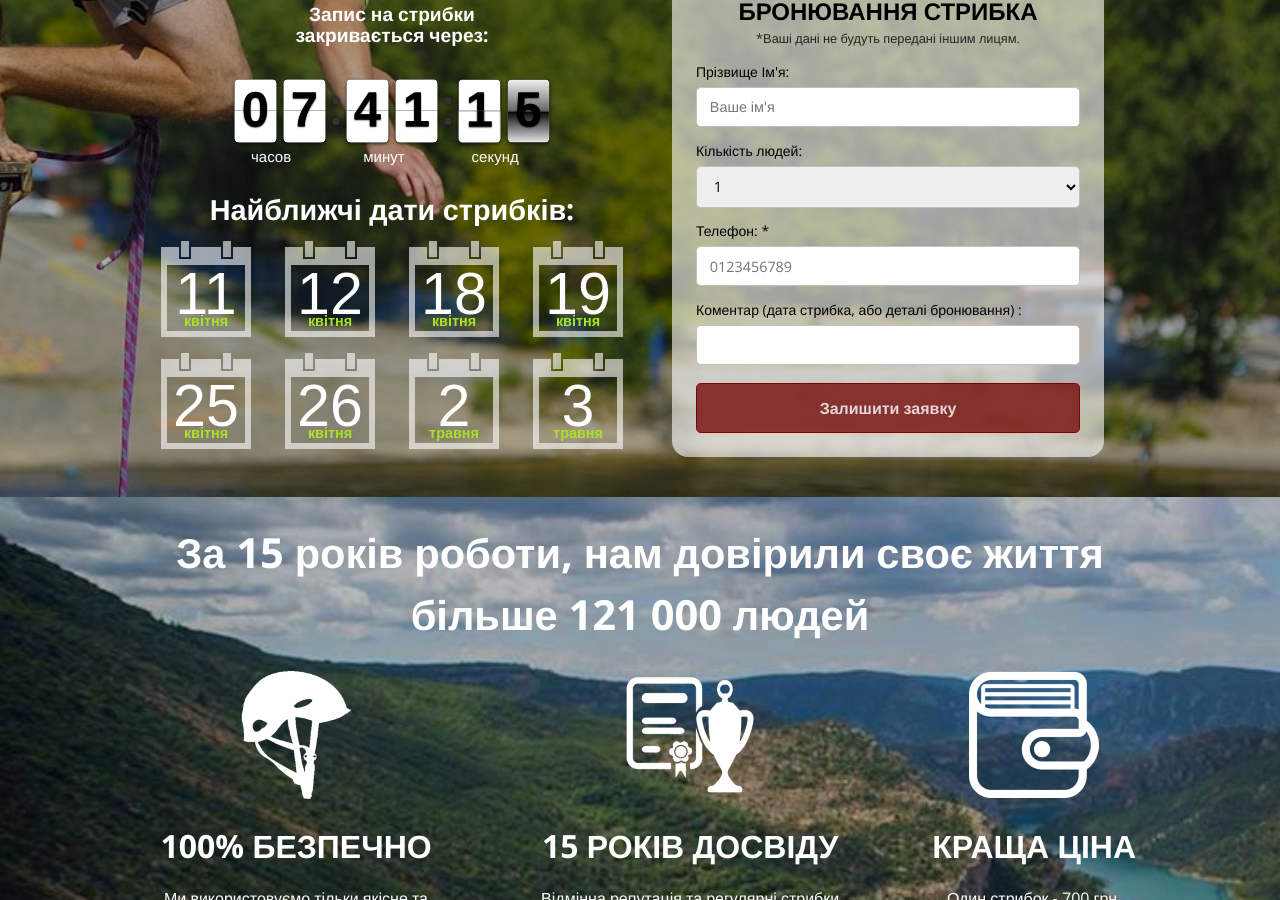
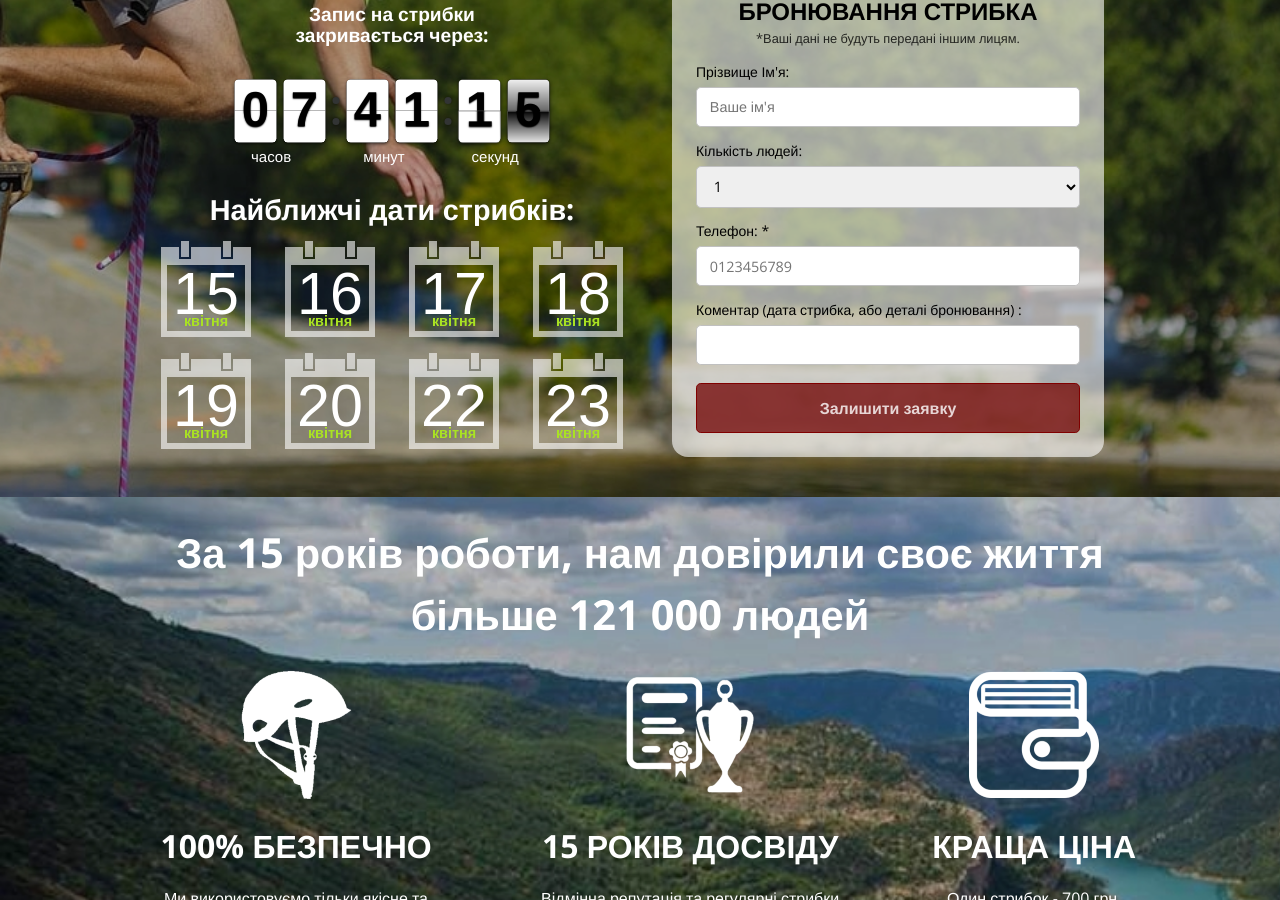
Before and after one commit to Andreyfilko/go-jump, a Jekyll site: the page built from index.md, in a window 1280 px wide and 900 px high, scrolled down 499 px. Built offline with Jekyll 4.4.1, drawn with Linux system fonts in a browser that asks for light colours; some web fonts are replaced; some of the changed text lies outside the part shown.

Commit message:
Update _config.yml

```diff
--- a/_config.yml
+++ b/_config.yml
@@ -35,11 +35,11 @@ google_analytics:
 theme: jekyll-theme-cayman
 
 dates:
-  - 2026-04-11
-  - 2026-04-12
+  - 2026-04-15
+  - 2026-04-16
+  - 2026-04-17
   - 2026-04-18
   - 2026-04-19
-  - 2026-04-25
-  - 2026-04-26
-  - 2026-05-02
-  - 2026-05-03
+  - 2026-04-20
+  - 2026-04-22
+  - 2026-04-23
```
